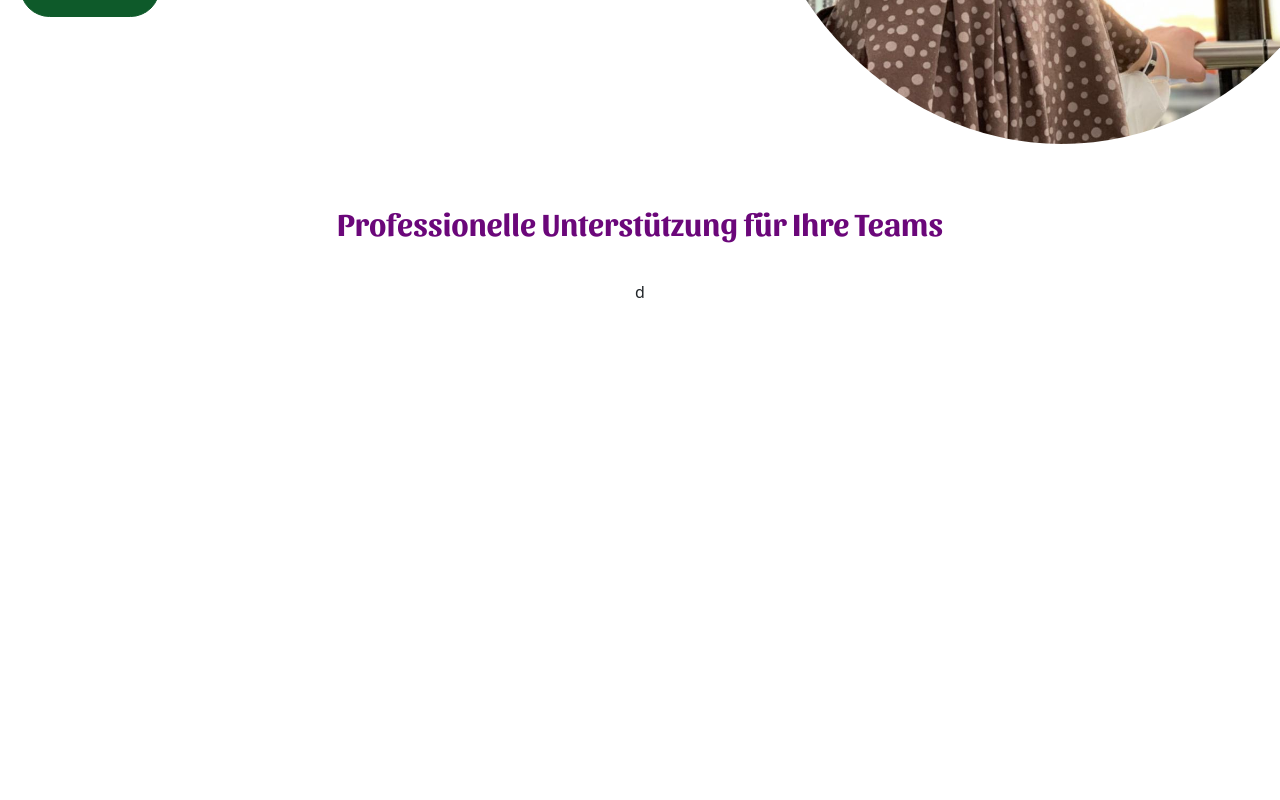
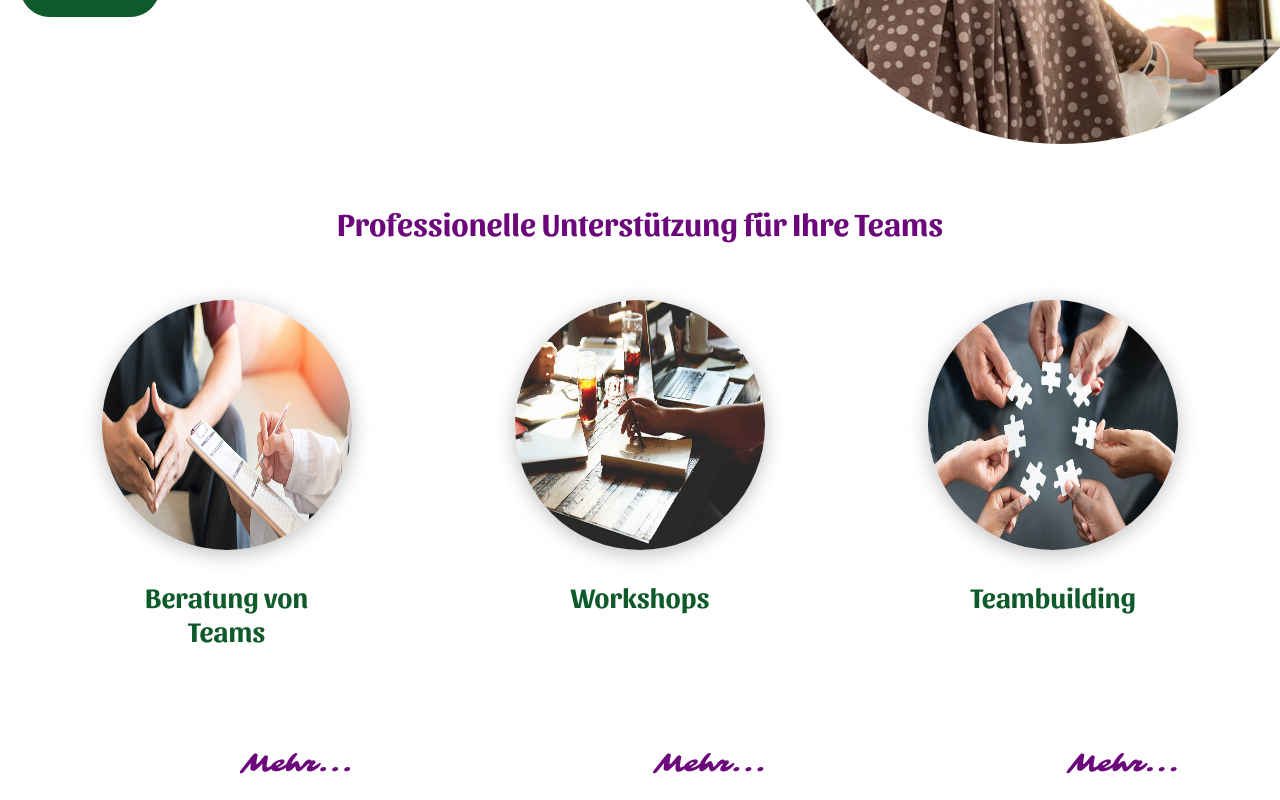
Before and after one commit to rh-pr/mira-coaching, a React (Vite) app in the folder client/: page / in a window 1280 px wide. Shown: the part 646-1446 px from the top of the page. Before the commit the page ends 950 px from the top, so only its background shows below. Built offline with nearby package versions, Linux system fonts and the light colour scheme.

Commit message:
add offers card

```diff
--- a/client/src/components/home/Home.scss
+++ b/client/src/components/home/Home.scss
@@ -2,6 +2,7 @@ $base-bg-color: #0E5A2A;
 $base-text-color: #6B077A;
 $base-font-headers: 'Sansita';
 $base-font: 'Roboto';
+$sarina-font: 'Sarina';
 
 .main {
     display: flex;
@@ -80,7 +81,49 @@ $base-font: 'Roboto';
     }
 
     .offers-cards {
+       width: 100%;
+       padding: 0 20px;
+       display: flex;
+       justify-content: space-around;
+       padding-top: 20px;
 
+       .offer-card {
+            display: flex;
+            flex-direction: column;
+            align-items: center;
+            gap: 30px;
+            width: 120px;
+            height: 280px;
+            position: relative;
+
+            img {
+                width: 110px;
+                height: 110px;
+                border-radius: 100%;
+                box-shadow: 0 4px 20px  rgb(0, 0, 0, .25);
+            }
+
+            h3 {
+                width: 90%;
+                font-family: $base-font-headers, sans-serif;
+                color: $base-bg-color;
+                font-style: 1rem;
+                font-weight: 700;
+                hyphens: auto;
+                text-align: center;
+            }
+
+            p {
+                font-family: $sarina-font, sans-serif;
+                font-style: italic;
+                color: $base-text-color;
+                font-weight: 500;
+                font-size: 0.8rem;
+                position: absolute;
+                bottom: 2px;
+                right: 2px;
+            }
+       }
     }
 
 }
@@ -119,6 +162,29 @@ $base-font: 'Roboto';
             width: 50%;
             font-size: 1.6rem;
         }
+
+       .offers-cards {
+
+        .offer-card {
+
+            gap: 30px;
+            width: 190px;
+            height: 400px;
+
+            img {
+                width: 180px;
+                height: 180px;
+            }
+
+            h3 {
+                font-style: 2.2rem;
+            }
+
+            p {
+                font-size: 1.5rem;
+            }
+       }
+       }
     }
 }
 
@@ -165,5 +231,31 @@ $base-font: 'Roboto';
             width: 60%;
             font-size: 2rem;
         }
+
+       .offers-cards {
+
+        .offer-card {
+            gap: 30px;
+            min-width: 260px;
+            max-width: 300px;
+            height: 500px;
+
+            img {
+                min-height: 250px;
+                min-width: 250px;
+                max-width: 270px;
+                max-height: 270px;
+            }
+
+            h3 {
+                font-style: 2rem;
+            }
+
+            p {
+                font-size: 1.5rem;
+
+            }
+       }
+       }
     }
 }
--- a/client/src/components/home/Offers.tsx
+++ b/client/src/components/home/Offers.tsx
@@ -1,3 +1,7 @@
+import consultImg from '../../assets/img/prof/beratung.jpg';
+import workshopImg from '../../assets/img/prof/workshop.jpg';
+import teambuildImg from '../../assets/img/prof/team.jpeg';
+import OffersCard from './OffersCard';
 
 
 function Offers() {
@@ -5,7 +9,9 @@ function Offers() {
     <div className="offers">
       <h1>Professionelle Unterstützung für Ihre Teams</h1>
       <div className="offers-cards">
-d
+       <OffersCard  data={{img: consultImg, name: 'Beratung von Teams'}}/>
+       <OffersCard  data={{img: workshopImg, name: 'Workshops'}}/>
+       <OffersCard  data={{img: teambuildImg, name: 'Teambuilding'}}/>
       </div>
     </div>
   )
--- /dev/null
+++ b/client/src/components/home/OffersCard.tsx
@@ -0,0 +1,14 @@
+
+import { OffersCardType } from '../../types/main';
+
+function OffersCard({data}: {data: OffersCardType}) {
+  return (
+    <div className="offer-card">
+        <img src={data.img} alt="imgage" />
+        <h3>{data.name}</h3>
+        <p>Mehr...</p>
+    </div>
+)
+}
+
+export default OffersCard
--- a/client/src/index.scss
+++ b/client/src/index.scss
@@ -113,3 +113,10 @@
     font-weight: 400;
     font-style: italic;
   }
+
+  @font-face {
+    font-family: 'Sarina';
+    src: url('../src/assets/fonts/Sarina//Sarina-Regular.ttf') format('truetype');
+    font-weight: 400;
+    font-style: italic;
+  }
--- a/client/src/pages/Home.tsx
+++ b/client/src/pages/Home.tsx
@@ -4,7 +4,7 @@ import Offers from "../components/home/Offers";
 
 function Home() {
   return (
-    <div className='home'>
+    <div className='home' lang="de">
       <Main />
       <Offers />
     </div>
--- /dev/null
+++ b/client/src/types/main.ts
@@ -0,0 +1,4 @@
+export type OffersCardType = {
+    img: string,
+    name: string
+}
```
Also changed, not shown: client/src/components/home/Card.tsx (deleted, +0 -11 lines), client/src/assets/fonts/Sarina/OFL.txt (added), client/src/assets/fonts/Sarina/Sarina-Regular.ttf (added).
